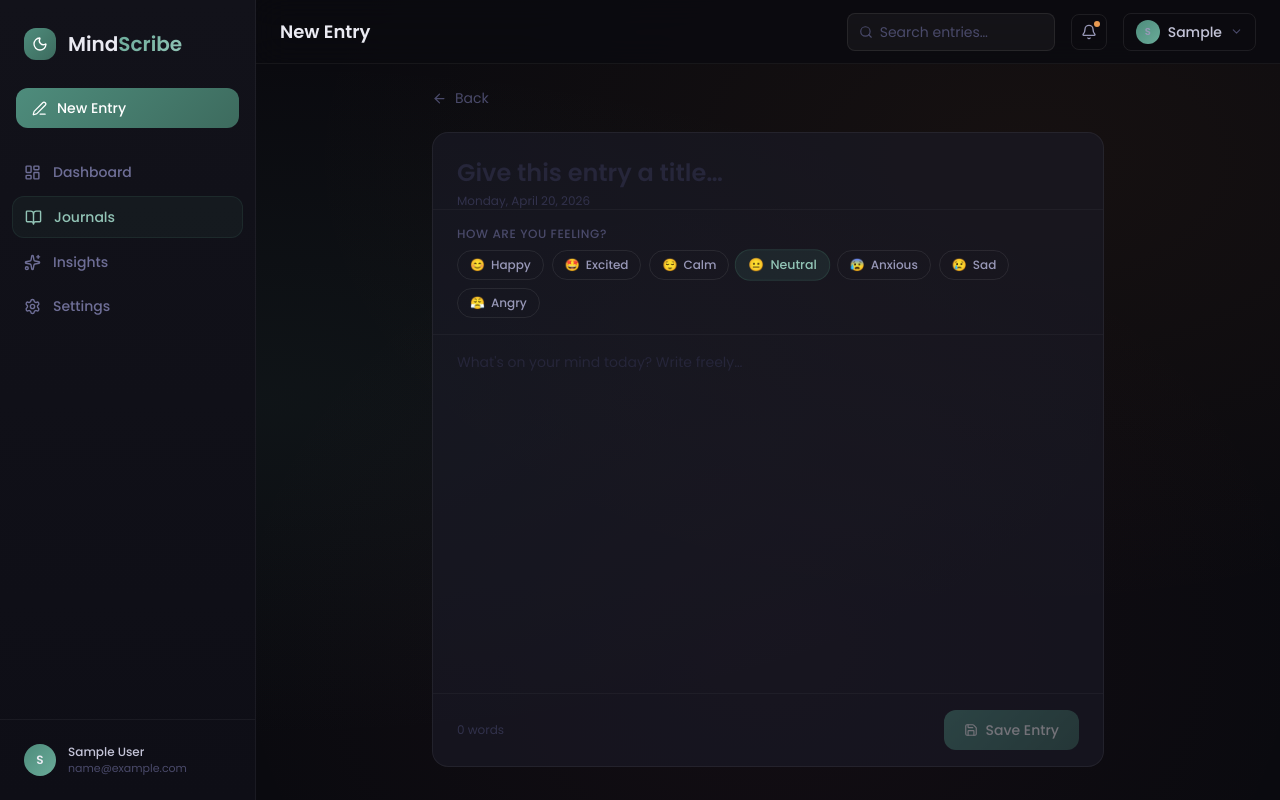
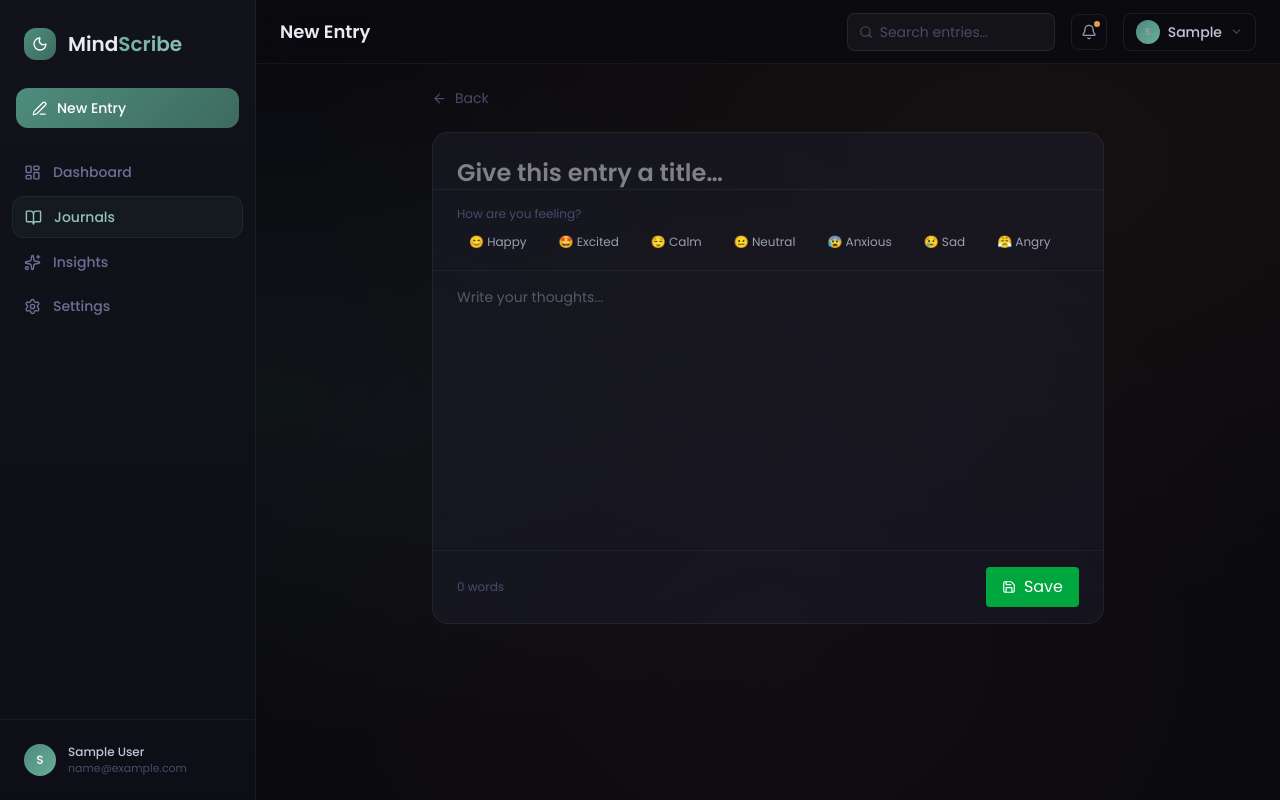
Before and after one commit to themanjeetkr/AI-Integrated-Mental-Health-Journal, a React (Vite) app in the folder Frontend/: page /journals/new in a window 1280 px wide. Built offline with nearby package versions, Linux system fonts and the light colour scheme; sample sign-in values are in the browser's storage.

Commit message:
fix controller and model

```diff
--- a/Frontend/src/pages/Insight.jsx
+++ b/Frontend/src/pages/Insight.jsx
@@ -50,7 +50,7 @@ export default function Insights() {
   const { journals, fetchJournals } = useJournals();
   useEffect(() => {
     fetchJournals();
-  }, [fetchJournals]);
+  }, []);
 
   // Mood distribution for pie chart
   const moodDist = useMemo(() => {
--- a/Frontend/src/pages/JournalEditor.jsx
+++ b/Frontend/src/pages/JournalEditor.jsx
@@ -14,52 +14,127 @@ const moods = [
   { value: "angry", emoji: "😤", label: "Angry" },
 ];
 
+// 🔥 AI → App Mood Mapping
+const emotionMap = {
+  joy: "happy",
+  happiness: "happy",
+  excitement: "excited",
+  calmness: "calm",
+  anxiety: "anxious",
+  fear: "anxious",
+  sadness: "sad",
+  anger: "angry",
+  neutral: "neutral",
+};
+
 export default function JournalEditor() {
   const { id } = useParams();
   const isEdit = Boolean(id);
   const navigate = useNavigate();
-  const { addJournal, editJournal, fetchJournalById } = useJournals();
+
+  const {
+    addJournal,
+    editJournal,
+    fetchJournalById,
+    fetchJournals,
+  } = useJournals();
 
   const [title, setTitle] = useState("");
   const [content, setContent] = useState("");
-  const [mood, setMood] = useState("neutral");
+
+  // ❌ removed default "neutral"
+  const [mood, setMood] = useState("");
+
   const [saving, setSaving] = useState(false);
   const [wordCount, setWordCount] = useState(0);
 
+  // ---------------- LOAD EXISTING ----------------
   useEffect(() => {
     if (isEdit) {
       fetchJournalById(id).then((j) => {
-        if (j) { setTitle(j.title || ""); setContent(j.content || ""); setMood(j.mood || "neutral"); }
+        if (j) {
+          setTitle(j.title || "");
+          setContent(j.content || "");
+          setMood(j.mood || "");
+        }
       });
     }
   }, [id]);
 
+  // ---------------- WORD COUNT ----------------
   useEffect(() => {
-    setWordCount(content.trim() ? content.trim().split(/\s+/).length : 0);
+    setWordCount(
+      content.trim() ? content.trim().split(/\s+/).length : 0
+    );
   }, [content]);
 
+  // ---------------- SAVE ----------------
   const handleSave = async () => {
     if (!title.trim() && !content.trim()) return;
+
+    // 🔥 FORCE USER TO SELECT MOOD
+    if (!mood) {
+      alert("Please select your mood");
+      return;
+    }
+
     setSaving(true);
-    const data = { title: title.trim() || "Untitled", content, mood };
-    const result = isEdit ? await editJournal(id, data) : await addJournal(data);
+
+    try {
+      // 🔥 If you have AI result, replace this
+      const aiResult = null;
+
+      // 🔥 FINAL MOOD LOGIC
+      const finalMood =
+        (aiResult?.primaryEmotion &&
+          emotionMap[aiResult.primaryEmotion.toLowerCase()]) ||
+        mood ||
+        "neutral";
+
+      const data = {
+        title: title.trim() || "Untitled",
+        content,
+        mood: finalMood,
+      };
+
+      console.log("Saving:", data); // debug
+
+      const result = isEdit
+        ? await editJournal(id, data)
+        : await addJournal(data);
+
+      console.log("Saved:", result);
+
+      if (result) {
+        await fetchJournals();     // ensure latest data
+        navigate("/insights");     // go to insights directly
+      }
+    } catch (err) {
+      console.error(err);
+    }
+
     setSaving(false);
-    if (result) navigate("/journals");
   };
 
   return (
     <DashboardLayout title={isEdit ? "Edit Entry" : "New Entry"}>
       <div className="max-w-2xl mx-auto">
+
         {/* Back */}
         <button
           onClick={() => navigate(-1)}
-          className="flex items-center gap-2 text-sm text-ink-500 hover:text-ink-300 transition-colors mb-6"
+          className="flex items-center gap-2 text-sm text-ink-500 hover:text-ink-300 mb-6"
         >
           <ArrowLeft size={15} /> Back
         </button>
 
-        <div className="rounded-2xl overflow-hidden animate-fade-up opacity-0-init"
-          style={{ background: "rgba(28,28,40,0.6)", border: "1px solid rgba(255,255,255,0.06)", animationFillMode: "forwards" }}>
+        <div
+          className="rounded-2xl overflow-hidden"
+          style={{
+            background: "rgba(28,28,40,0.6)",
+            border: "1px solid rgba(255,255,255,0.06)",
+          }}
+        >
 
           {/* Title */}
           <div className="px-6 pt-6">
@@ -67,28 +142,28 @@ export default function JournalEditor() {
               value={title}
               onChange={(e) => setTitle(e.target.value)}
               placeholder="Give this entry a title…"
-              className="w-full bg-transparent font-display text-2xl font-semibold text-ink-100 placeholder-ink-700 outline-none"
+              className="w-full bg-transparent text-2xl font-semibold text-ink-100 outline-none"
             />
-            <p className="text-xs text-ink-600 mt-1">
-              {new Date().toLocaleDateString("en-US", { weekday: "long", month: "long", day: "numeric", year: "numeric" })}
-            </p>
           </div>
 
-          {/* Mood selector */}
-          <div className="px-6 py-4" style={{ borderTop: "1px solid rgba(255,255,255,0.04)", borderBottom: "1px solid rgba(255,255,255,0.04)" }}>
-            <p className="text-xs text-ink-500 mb-2 font-medium uppercase tracking-wider">How are you feeling?</p>
+          {/* Mood Selector */}
+          <div className="px-6 py-4 border-y border-white/5">
+            <p className="text-xs text-ink-500 mb-2">
+              How are you feeling?
+            </p>
+
             <div className="flex gap-2 flex-wrap">
               {moods.map((m) => (
                 <button
                   key={m.value}
                   onClick={() => setMood(m.value)}
-                  className={`flex items-center gap-1.5 px-3 py-1.5 rounded-full text-xs font-medium transition-all ${
+                  className={`px-3 py-1 rounded-full text-xs transition ${
                     mood === m.value
-                      ? "bg-sage-600/20 text-sage-300 border border-sage-600/30 scale-105"
-                      : "btn-ghost text-ink-500"
+                      ? "bg-green-500/20 text-green-300 scale-105"
+                      : "text-gray-400 hover:text-white"
                   }`}
                 >
-                  <span>{m.emoji}</span> {m.label}
+                  {m.emoji} {m.label}
                 </button>
               ))}
             </div>
@@ -99,23 +174,27 @@ export default function JournalEditor() {
             <textarea
               value={content}
               onChange={(e) => setContent(e.target.value)}
-              placeholder="What's on your mind today? Write freely…"
-              rows={14}
-              className="w-full bg-transparent text-sm text-ink-300 placeholder-ink-700 outline-none resize-none leading-relaxed"
+              placeholder="Write your thoughts..."
+              rows={12}
+              className="w-full bg-transparent text-sm text-ink-300 outline-none resize-none"
             />
           </div>
 
           {/* Footer */}
-          <div className="px-6 py-4 flex items-center justify-between"
-            style={{ borderTop: "1px solid rgba(255,255,255,0.04)" }}>
-            <p className="text-xs text-ink-600">{wordCount} words</p>
+          <div className="px-6 py-4 flex justify-between items-center border-t border-white/5">
+            <p className="text-xs text-ink-500">{wordCount} words</p>
+
             <button
               onClick={handleSave}
-              disabled={saving || (!title.trim() && !content.trim())}
-              className="flex items-center gap-2 px-5 py-2.5 rounded-xl text-sm font-medium btn-primary disabled:opacity-40 disabled:cursor-not-allowed"
+              disabled={saving}
+              className="flex items-center gap-2 px-4 py-2 rounded bg-green-600 text-white"
             >
-              {saving ? <Loader2 size={14} className="animate-spin" /> : <Save size={14} />}
-              {saving ? "Saving…" : "Save Entry"}
+              {saving ? (
+                <Loader2 size={14} className="animate-spin" />
+              ) : (
+                <Save size={14} />
+              )}
+              {saving ? "Saving..." : "Save"}
             </button>
           </div>
         </div>
```
Also changed, not shown: 2 other files (tests, documents, lock files or other folders).
